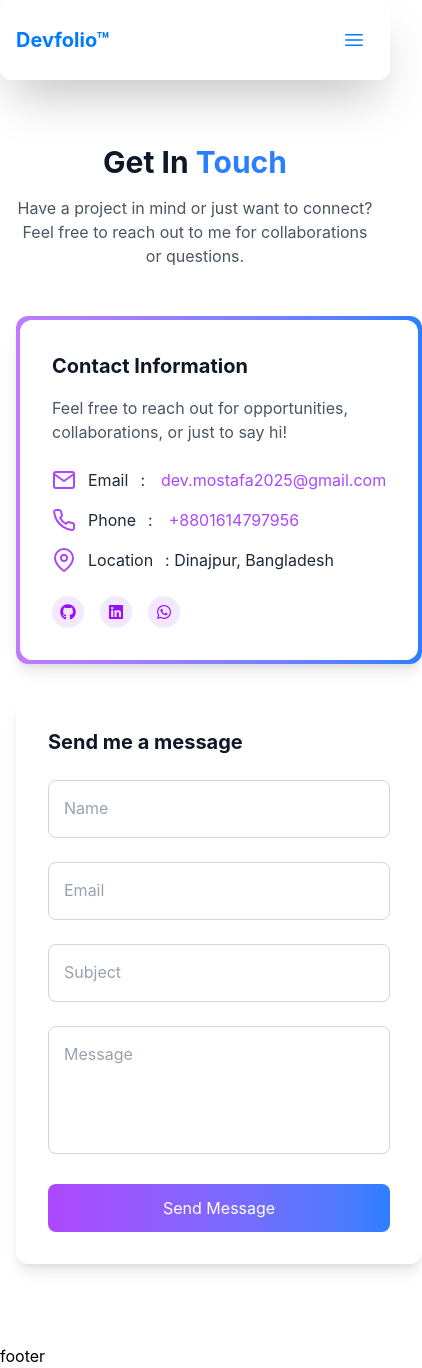
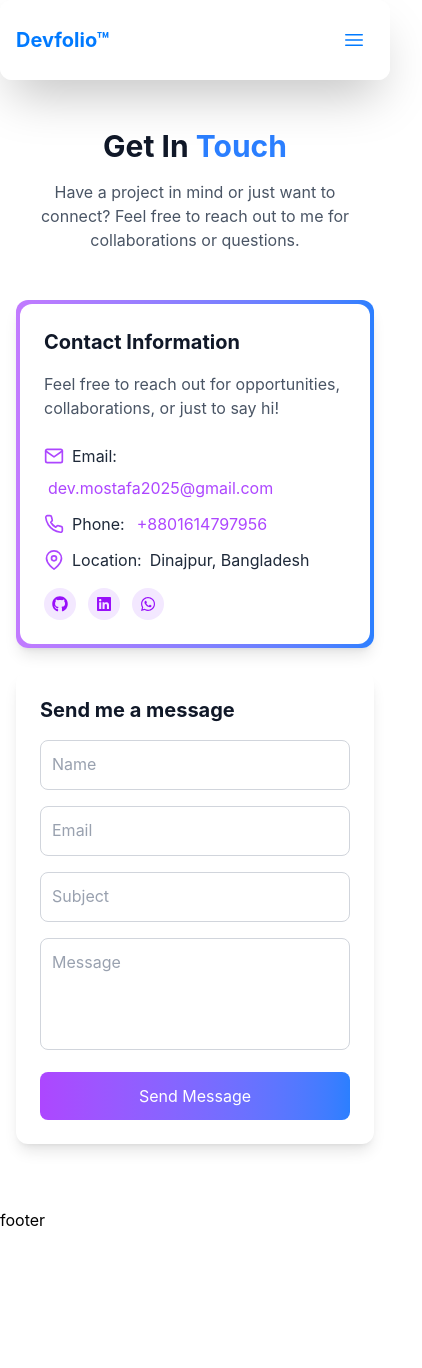
Before and after one commit to devmostafakamal/dev-portfolio, a Next.js app: page /contact in a window 390 px wide. Shown: the whole page, 422 px wide, since content can reach past the window. After the commit the page ends 1232 px from the top, so only its background shows below. Built offline with nearby package versions, Linux system fonts and the light colour scheme.

Commit message:
make responsive

```diff
--- a/src/app/about/page.tsx
+++ b/src/app/about/page.tsx
@@ -1,11 +1,18 @@
+"use client";
 function About() {
+  const scrollToContact = () => {
+    const projectsSection = document.querySelector("#contact");
+    if (projectsSection) {
+      projectsSection.scrollIntoView({ behavior: "smooth", block: "start" });
+    }
+  };
   return (
     <div className="flex items-center justify-center flex-col mt-40">
       <h2 className="text-3xl sm:text-4xl font-bold mb-8 text-gray-800 dark:text-white">
         About Me
       </h2>
       <p className="text-gray-600 dark:text-gray-300 mb-6 leading-relaxed text-center">
-        <p>I&apos;m learning React.</p>
+        <span>I&apos;m learning React.</span>
         <span className="font-semibold text-primary">Mostafa Kamal</span>, a
         passionate <span className="font-semibold">Full-Stack Developer</span>
         <br />
@@ -17,7 +24,10 @@ function About() {
         </span>
         .
       </p>
-      <button className="px-6 mt-6 py-3 border border-primary text-primary rounded-xl font-medium hover:bg-blue-700 hover:text-white transition">
+      <button
+        onClick={scrollToContact}
+        className="px-6 mt-6 py-3 border border-primary text-primary rounded-xl font-medium hover:bg-blue-700 hover:text-white transition"
+      >
         Contact Me
       </button>
     </div>
--- a/src/app/contact/page.tsx
+++ b/src/app/contact/page.tsx
@@ -25,20 +25,23 @@ export default function ContactPage() {
   };
 
   return (
-    <section id="contact" className="min-h-screen px-4 py-20  dark:bg-gray-900">
+    <section
+      id="contact"
+      className="min-h-screen px-4 py-16 sm:py-20 dark:bg-gray-900"
+    >
       <div className="max-w-7xl mx-auto">
-        <h2 className="text-3xl font-bold text-center mb-4 text-gray-900 dark:text-white">
+        <h2 className="text-3xl sm:text-4xl font-bold text-center mb-4 text-gray-900 dark:text-white">
           Get In <span className="text-blue-500">Touch</span>
         </h2>
-        <p className="text-center text-gray-600 dark:text-gray-300 mb-12">
+        <p className="text-center text-gray-600 dark:text-gray-300 mb-12 px-2 sm:px-0">
           Have a project in mind or just want to connect? Feel free to reach out
           to me for collaborations or questions.
         </p>
 
-        <div className="grid md:grid-cols-2 gap-8">
-          {/* Left: Contact Information */}
-          <div className="bg-gradient-to-r from-purple-400 to-blue-500 p-1 rounded-xl shadow-lg">
-            <div className="bg-white dark:bg-gray-800 rounded-xl p-8 h-full">
+        <div className="grid grid-cols-1 md:grid-cols-2 gap-6 sm:gap-8">
+          {/* Left: Contact Info */}
+          <div className="bg-gradient-to-r from-purple-400 to-blue-500 p-1 rounded-xl shadow-lg w-full">
+            <div className="bg-white dark:bg-gray-800 rounded-xl p-6 sm:p-8 flex flex-col h-full">
               <h3 className="text-xl font-bold mb-4 text-gray-900 dark:text-white">
                 Contact Information
               </h3>
@@ -47,31 +50,31 @@ export default function ContactPage() {
                 just to say hi!
               </p>
 
-              <ul className="space-y-4">
-                <li className="flex items-center gap-3 text-gray-800 dark:text-gray-200">
-                  <FiMail className="w-6 h-6 text-purple-500" />
-                  <span>Email</span>:
+              <ul className="space-y-3 sm:space-y-4">
+                <li className="flex items-center gap-2 sm:gap-3 text-gray-800 dark:text-gray-200 flex-wrap">
+                  <FiMail className="w-5 h-5 sm:w-6 sm:h-6 text-purple-500" />
+                  <span>Email:</span>
                   <a
-                    href="dev.mostafa2025@gmail.com"
-                    className="ml-1 text-purple-500"
+                    href="mailto:dev.mostafa2025@gmail.com"
+                    className="ml-1 text-purple-500 break-words"
                   >
                     dev.mostafa2025@gmail.com
                   </a>
                 </li>
-                <li className="flex items-center gap-3 text-gray-800 dark:text-gray-200">
-                  <FiPhone className="w-6 h-6 text-purple-500" />
-                  <span>Phone</span>:
+                <li className="flex items-center gap-2 sm:gap-3 text-gray-800 dark:text-gray-200">
+                  <FiPhone className="w-5 h-5 sm:w-6 sm:h-6 text-purple-500" />
+                  <span>Phone:</span>
                   <a href="tel:+8801614797956" className="ml-1 text-purple-500">
                     +8801614797956
                   </a>
                 </li>
-                <li className="flex items-center gap-3 text-gray-800 dark:text-gray-200">
-                  <FiMapPin className="w-6 h-6 text-purple-500" />
-                  <span>Location</span>: Dinajpur, Bangladesh
+                <li className="flex items-center gap-2 sm:gap-3 text-gray-800 dark:text-gray-200">
+                  <FiMapPin className="w-5 h-5 sm:w-6 sm:h-6 text-purple-500" />
+                  <span>Location:</span> Dinajpur, Bangladesh
                 </li>
               </ul>
 
-              <div className="mt-6 flex items-center gap-4">
+              <div className="mt-4 sm:mt-6 flex flex-wrap gap-3">
                 <a
                   href="https://github.com/devmostafakamal"
                   className="p-2 rounded-full bg-purple-100 text-purple-600 hover:bg-purple-200 transition"
@@ -95,68 +98,33 @@ export default function ContactPage() {
           </div>
 
           {/* Right: Contact Form */}
-          <div className="bg-white dark:bg-gray-800 rounded-xl p-8 shadow-lg">
-            <h3 className="text-xl font-bold mb-6 text-gray-900 dark:text-white">
+          <div className="bg-white dark:bg-gray-800 rounded-xl p-6 sm:p-8 shadow-lg w-full">
+            <h3 className="text-xl font-bold mb-4 sm:mb-6 text-gray-900 dark:text-white">
               Send me a message
             </h3>
-            <form onSubmit={handleSubmit} className="space-y-6">
-              <div className="relative">
+            <form onSubmit={handleSubmit} className="space-y-4 sm:space-y-6">
+              {["name", "email", "subject"].map((field) => (
+                <div key={field} className="relative">
                   <input
-                  type="text"
-                  id="name"
-                  name="name"
-                  value={formData.name}
+                    type={field === "email" ? "email" : "text"}
+                    id={field}
+                    name={field}
+                    value={formData[field as keyof typeof formData]}
                     onChange={handleChange}
                     placeholder=" "
-                  className="peer w-full p-4 border border-gray-300 dark:border-gray-600 rounded-lg focus:outline-none focus:ring-2 focus:ring-blue-500"
+                    className="peer w-full p-3 sm:p-4 border border-gray-300 dark:border-gray-600 rounded-lg focus:outline-none focus:ring-2 focus:ring-blue-500"
                     required
                   />
                   <label
-                  htmlFor="name"
-                  className="absolute left-4 top-4 text-gray-500 dark:text-gray-400 text-sm transition-all peer-placeholder-shown:top-4 peer-placeholder-shown:text-gray-400 peer-placeholder-shown:text-base peer-focus:top-1 peer-focus:text-sm peer-focus:text-blue-500"
+                    htmlFor={field}
+                    className="absolute left-3 sm:left-4 top-3 sm:top-4 text-gray-500 dark:text-gray-400 text-sm transition-all peer-placeholder-shown:top-3 peer-placeholder-shown:text-gray-400 peer-placeholder-shown:text-base peer-focus:top-1 peer-focus:text-sm peer-focus:text-blue-500"
                   >
-                  Name
+                    {field.charAt(0).toUpperCase() + field.slice(1)}
                   </label>
                 </div>
+              ))}
 
-              <div className="relative">
-                <input
-                  type="email"
-                  id="email"
-                  name="email"
-                  value={formData.email}
-                  onChange={handleChange}
-                  placeholder=" "
-                  className="peer w-full p-4 border border-gray-300 dark:border-gray-600 rounded-lg focus:outline-none focus:ring-2 focus:ring-blue-500"
-                  required
-                />
-                <label
-                  htmlFor="email"
-                  className="absolute left-4 top-4 text-gray-500 dark:text-gray-400 text-sm transition-all peer-placeholder-shown:top-4 peer-placeholder-shown:text-gray-400 peer-placeholder-shown:text-base peer-focus:top-1 peer-focus:text-sm peer-focus:text-blue-500"
-                >
-                  Email
-                </label>
-              </div>
-
-              <div className="relative">
-                <input
-                  type="text"
-                  id="subject"
-                  name="subject"
-                  value={formData.subject}
-                  onChange={handleChange}
-                  placeholder=" "
-                  className="peer w-full p-4 border border-gray-300 dark:border-gray-600 rounded-lg focus:outline-none focus:ring-2 focus:ring-blue-500"
-                  required
-                />
-                <label
-                  htmlFor="subject"
-                  className="absolute left-4 top-4 text-gray-500 dark:text-gray-400 text-sm transition-all peer-placeholder-shown:top-4 peer-placeholder-shown:text-gray-400 peer-placeholder-shown:text-base peer-focus:top-1 peer-focus:text-sm peer-focus:text-blue-500"
-                >
-                  Subject
-                </label>
-              </div>
-
+              {/* Message */}
               <div className="relative">
                 <textarea
                   id="message"
@@ -164,12 +132,12 @@ export default function ContactPage() {
                   value={formData.message}
                   onChange={handleChange}
                   placeholder=" "
-                  className="peer w-full p-4 border border-gray-300 dark:border-gray-600 rounded-lg focus:outline-none focus:ring-2 focus:ring-blue-500 h-32 resize-none"
+                  className="peer w-full p-3 sm:p-4 border border-gray-300 dark:border-gray-600 rounded-lg focus:outline-none focus:ring-2 focus:ring-blue-500 h-28 sm:h-32 resize-none"
                   required
                 />
                 <label
                   htmlFor="message"
-                  className="absolute left-4 top-4 text-gray-500 dark:text-gray-400 text-sm transition-all peer-placeholder-shown:top-4 peer-placeholder-shown:text-gray-400 peer-placeholder-shown:text-base peer-focus:top-1 peer-focus:text-sm peer-focus:text-blue-500"
+                  className="absolute left-3 sm:left-4 top-3 sm:top-4 text-gray-500 dark:text-gray-400 text-sm transition-all peer-placeholder-shown:top-3 peer-placeholder-shown:text-gray-400 peer-placeholder-shown:text-base peer-focus:top-1 peer-focus:text-sm peer-focus:text-blue-500"
                 >
                   Message
                 </label>
@@ -177,7 +145,7 @@ export default function ContactPage() {
 
               <button
                 type="submit"
-                className="w-full bg-gradient-to-r from-purple-500 to-blue-500 text-white p-3 rounded-lg hover:opacity-90 transition flex items-center justify-center gap-2"
+                className="w-full bg-gradient-to-r from-purple-500 to-blue-500 text-white p-3 sm:p-3.5 rounded-lg hover:opacity-90 transition flex items-center justify-center gap-2"
               >
                 Send Message
               </button>
--- a/src/app/layout.tsx
+++ b/src/app/layout.tsx
@@ -15,7 +15,7 @@ const geistMono = Geist_Mono({
 });
 
 export const metadata: Metadata = {
-  title: "Create Next App",
+  title: "Portfolio",
   description: "Generated by create next app",
 };
 
--- a/src/app/page.tsx
+++ b/src/app/page.tsx
@@ -5,7 +5,7 @@ import Skills from "./skills/page";
 import ContactPage from "./contact/page";
 export default function Home() {
   return (
-    <div className="max-w-[1280px] mx-auto px-4">
+    <div className="max-w-[1280px] mx-auto px-4 ">
       <div id="home">
         <Hero />
       </div>
--- a/src/components/Hero.tsx
+++ b/src/components/Hero.tsx
@@ -8,8 +8,20 @@ import { MdOutlineMarkEmailUnread } from "react-icons/md";
 import { SlSocialLinkedin } from "react-icons/sl";
 
 function Hero() {
+  const scrollToProjects = () => {
+    const projectsSection = document.querySelector("#projects");
+    if (projectsSection) {
+      projectsSection.scrollIntoView({ behavior: "smooth", block: "start" });
+    }
+  };
+  const scrollToContact = () => {
+    const projectsSection = document.querySelector("#contact");
+    if (projectsSection) {
+      projectsSection.scrollIntoView({ behavior: "smooth", block: "start" });
+    }
+  };
   return (
-    <section className="flex flex-col-reverse md:flex-row items-center justify-between gap-10 mt-60 transition-colors duration-500">
+    <section className="flex flex-col-reverse md:flex-row items-center justify-between gap-10 pt-60 transition-colors duration-500 ">
       {/* ===== Left Content ===== */}
       <div className="flex-1 text-center md:text-left space-y-5">
         <h2 className="text-lg uppercase tracking-widest text-blue-600 font-semibold">
@@ -43,10 +55,16 @@ function Hero() {
 
         {/* Buttons */}
         <div className="flex flex-wrap justify-center md:justify-start gap-4 pt-4">
-          <button className="px-6 py-2.5 bg-blue-600 hover:bg-blue-700 text-white rounded-lg font-medium shadow-md transition-all duration-300">
+          <button
+            onClick={scrollToContact}
+            className="px-6 py-2.5 bg-blue-600 hover:bg-blue-700 text-white rounded-lg font-medium shadow-md transition-all duration-300"
+          >
             Get In Touch
           </button>
-          <button className="px-6 py-2.5 border border-blue-600 text-blue-600 hover:bg-blue-600 hover:text-white rounded-lg font-medium transition-all duration-300">
+          <button
+            onClick={scrollToProjects}
+            className="px-6 py-2.5 border border-blue-600 text-blue-600 hover:bg-blue-600 hover:text-white rounded-lg font-medium transition-all duration-300"
+          >
             View Projects
           </button>
         </div>
--- a/src/components/Projects.tsx
+++ b/src/components/Projects.tsx
@@ -26,6 +26,7 @@ function Projects() {
                 alt={project.name}
                 fill
                 className="object-cover hover:scale-105 transition-transform duration-500"
+                sizes="(max-width: 768px) 100vw, (max-width: 1200px) 50vw, 33vw"
               />
             </div>
 
--- a/src/contents/projects.ts
+++ b/src/contents/projects.ts
@@ -3,21 +3,6 @@ import { Project } from "@/types";
 export const projects: Project[] = [
   {
     id: "1",
-    name: "Marathon Management",
-    image: "/images/homehunt-1.png", // Replace with your real image URL
-    techStack: ["React", "Firebase", "Node.js", "Tailwind CSS"],
-    description:
-      "A full-fledged marathon event management system where organizers can add marathons, users can register, and admins can manage approvals and reports.",
-    liveLink: "https://marathon-management-syst-2261d.web.app/",
-    githubClient:
-      "https://github.com/devmostafakamal/marathon-management-client--side",
-    challenges:
-      "Handling real-time registration counts, secure authentication, and dynamic date/time management for events.",
-    improvements:
-      "Implementing a payment gateway for registration fees and adding social sharing features.",
-  },
-  {
-    id: "2",
     name: "HomeHunt",
     image: "/images/homehunt-1.png", // Replace with your real image URL
     techStack: ["React", "Express.js", "MongoDB", "Tailwind CSS", "Stripe"],
@@ -31,9 +16,24 @@ export const projects: Project[] = [
       "Adding AI-based property recommendations and enhanced search filters.",
   },
   {
+    id: "2",
+    name: "Marathon Management",
+    image: "/images/marathon-project-1.png", // Replace with your real image URL
+    techStack: ["React", "Firebase", "Node.js", "Tailwind CSS"],
+    description:
+      "A full-fledged marathon event management system where organizers can add marathons, users can register, and admins can manage approvals and reports.",
+    liveLink: "https://marathon-management-syst-2261d.web.app/",
+    githubClient:
+      "https://github.com/devmostafakamal/marathon-management-client--side",
+    challenges:
+      "Handling real-time registration counts, secure authentication, and dynamic date/time management for events.",
+    improvements:
+      "Implementing a payment gateway for registration fees and adding social sharing features.",
+  },
+  {
     id: "3",
     name: "Garden Apps",
-    image: "/images/homehunt-1.png", // Replace with your real image URL
+    image: "/images/garden hub.png", // Replace with your real image URL
     techStack: ["React", "Firebase", "Express", "Tailwind CSS", "MongoDB"],
     description:
       "A mobile app for garden enthusiasts to track plant growth, schedule watering, and share gardening tips with a community.",
```
Also changed, not shown: public/images/garden hub.png (added), public/images/marathon-project-1.png (added), src/components/Navbar.tsx (line endings or trailing spaces). Lines whose indentation alone changed are shown as unchanged.
